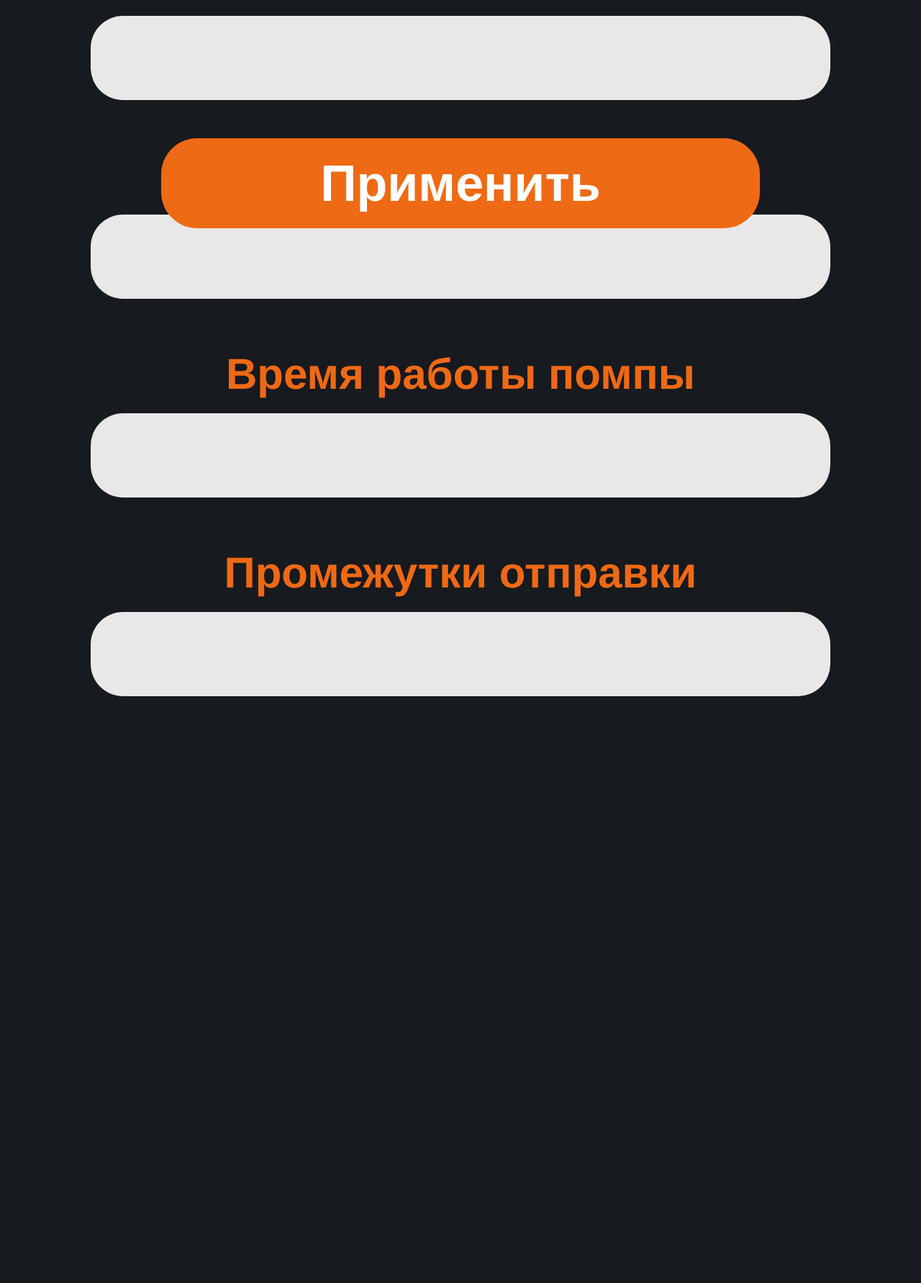
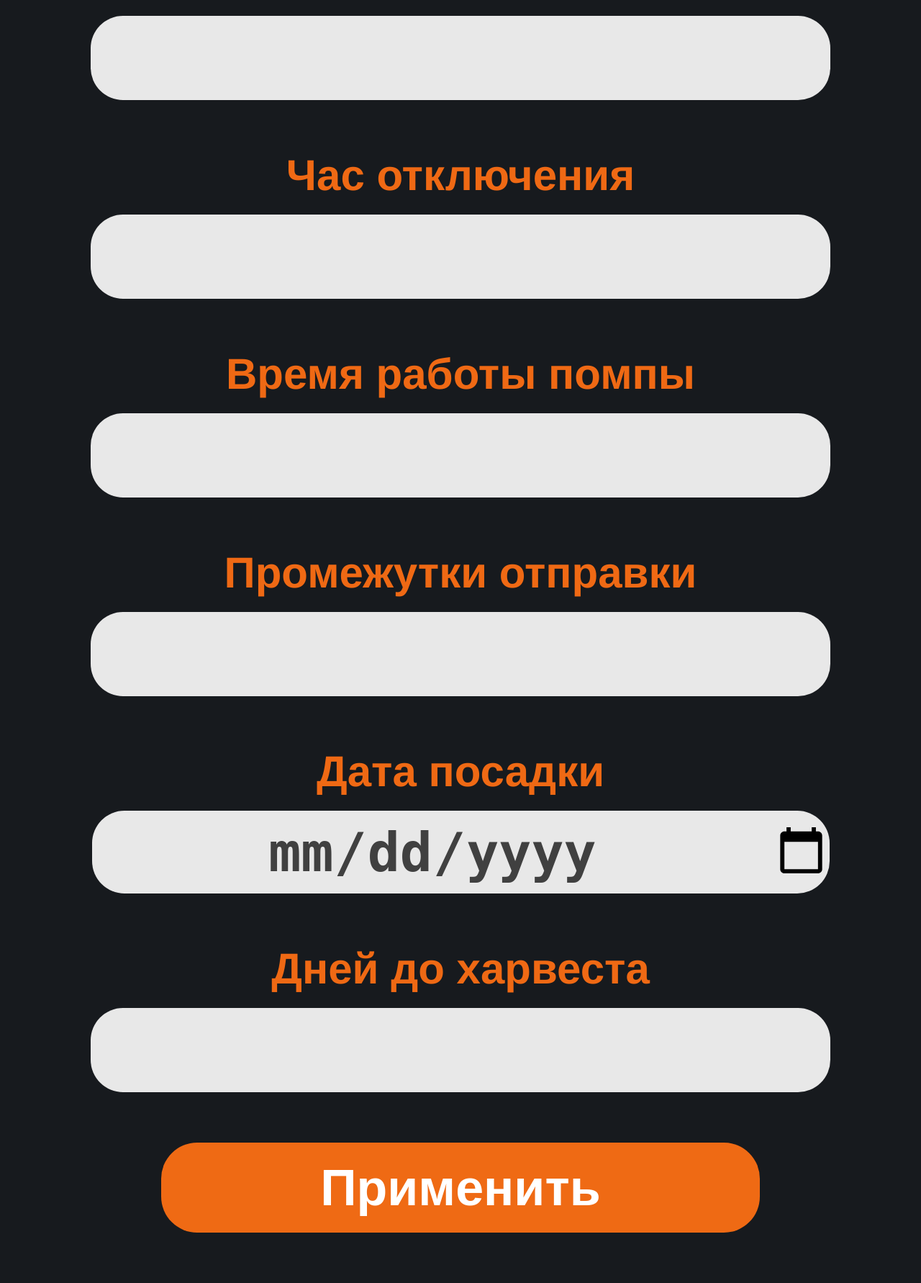
Before and after one commit to freak-js/grov, a Django app: template hvoya/hvoya_app/templates/hvoya_app/settings.html in a window 1280 px wide. Shown: the part 413-2195 px from the top of the page at 72% size. Before the commit the page ends 1380 px from the top, so only its background shows below. Run offline with Django 3.2, Linux system fonts and the light colour scheme; the template is opened without the code that fills it: most values are stand-ins (such as "Sample title", 1, 10 or a date in 2020); parts of the project's set-up code (start-up, migrations or seed data) failed here and were passed over.

Commit message:
Доработан шаблон страницы настроек.

```diff
--- a/hvoya/hvoya_app/static/stylesheet.css
+++ b/hvoya/hvoya_app/static/stylesheet.css
@@ -283,9 +283,9 @@
 }
 
 .settings_submit{
+    margin: 70px 0;
     font-weight: bold;
     border: none;
-    position: absolute;
     bottom: 70px;
 }
 
--- a/hvoya/hvoya_app/templates/hvoya_app/settings.html
+++ b/hvoya/hvoya_app/templates/hvoya_app/settings.html
@@ -36,6 +36,12 @@
             <label class="settings_input_label" for="data_sending_frequency">Промежутки отправки</label>
             <input type="number" class="settings_input" name="data_sending_frequency" id="data_sending_frequency" value="{{ data_sending_frequency }}" required>
 
+            <label class="settings_input_label" for="planting_date">Дата посадки</label>
+            <input type="date" class="settings_input" name="planting_date" id="planting_date" value="{{ pump_run_time }}" required>
+
+            <label class="settings_input_label" for="days_before_harvest">Дней до харвеста</label>
+            <input type="number" class="settings_input" name="days_before_harvest" id="days_before_harvest" value="{{ pump_run_time }}" required>
+
             <input type="submit" class="link_to_settings settings_submit" value="Применить">
 
         </div>
```
